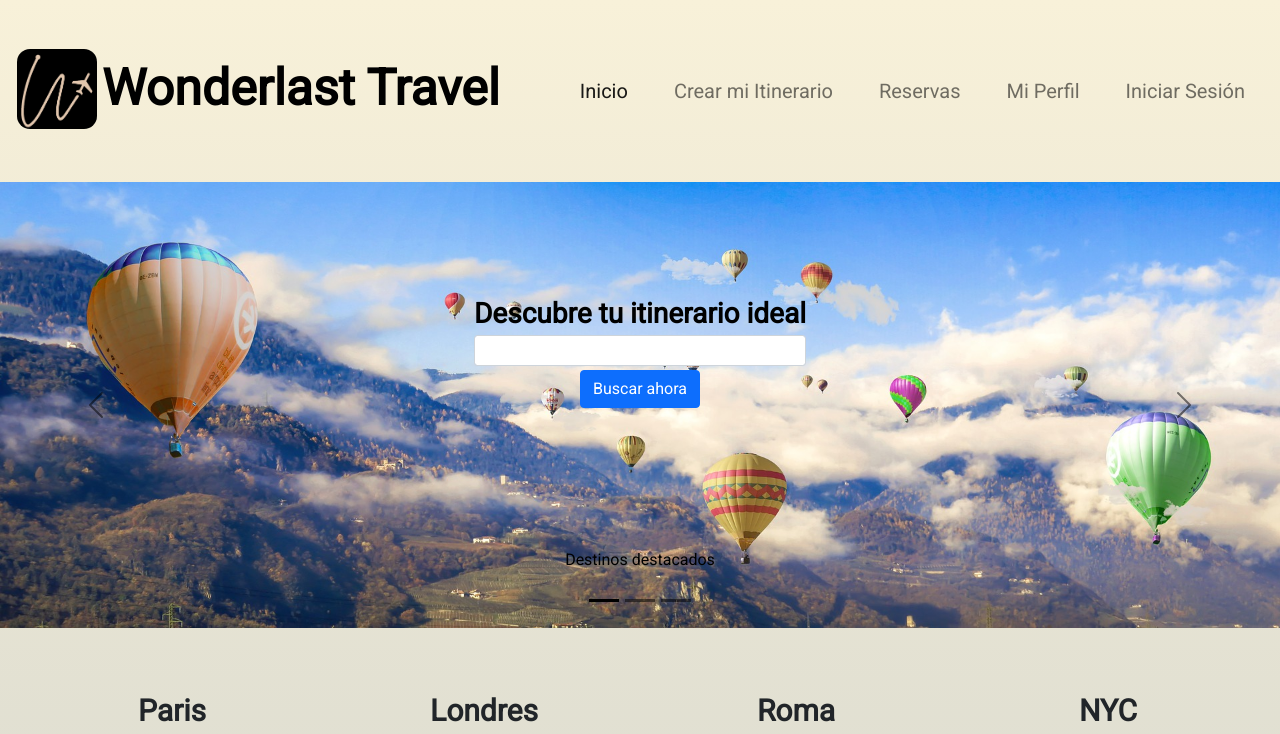
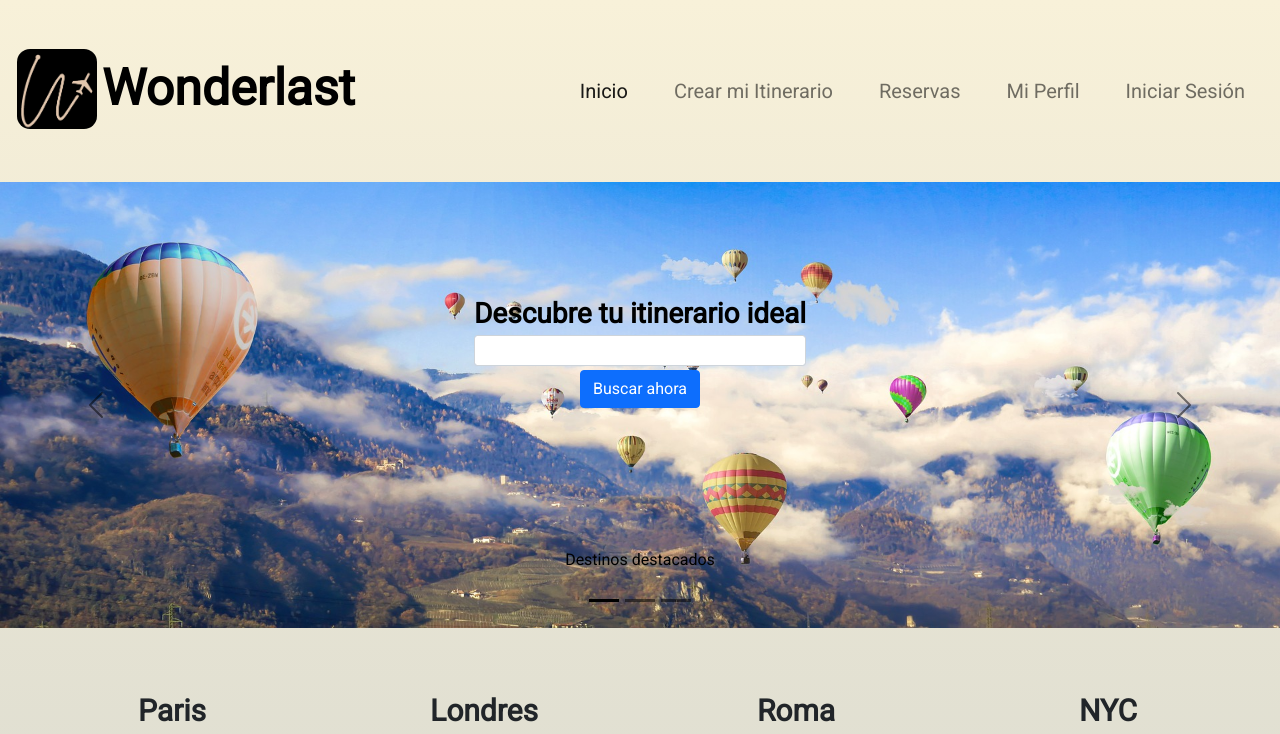
Before and after one commit to Matiaso2194/WonderLastTravel, a website: page index.html in a window 1280 px wide. Shown: the top 734 px of the page. Drawn offline with nearby package versions, Linux system fonts and the light colour scheme.

Commit message:
titulo modificado

```diff
--- a/index.html
+++ b/index.html
@@ -23,7 +23,7 @@
     <header>
         <nav class="navbar navbar-expand-lg navbar-light">
             <div class="container-fluid">
-                <a href="#" class="textoTitulo"><img src="./img/logo.jpg" id="logo">Wonderlast Travel</a>
+                <a href="#" class="textoTitulo"><img src="./img/logo.jpg" id="logo">Wonderlast</a>
                 <button class="navbar-toggler" type="button" data-bs-toggle="collapse" data-bs-target="#navbarNav"
                     aria-controls="navbarNav" aria-expanded="false" aria-label="Toggle navigation">
                     <span class="navbar-toggler-icon"></span>
```
